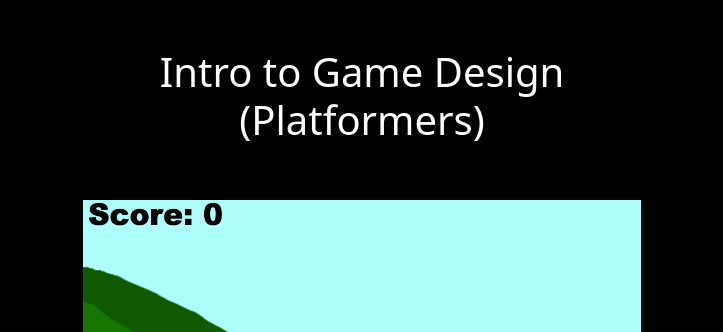
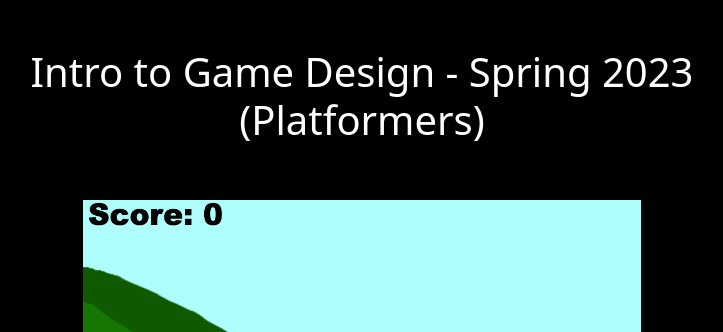
Before and after one commit to areardon0203/GameDesign2023, a plain HTML site: page index.html in a window 1280 px wide. Shown: the top 332 px of the page, without its empty margins (278-1001 px from the left). Drawn offline with nearby package versions, Linux system fonts and the light colour scheme.

Commit message:
spring 2023

```diff
--- a/index.html
+++ b/index.html
@@ -37,7 +37,7 @@
         <!-- Page content-->
         <div class="container">
             <div class="text-center mt-5" style="display:block;color:white;">
-                <h1>Intro to Game Design<br>(Platformers)</h1><br><br>
+                <h1>Intro to Game Design - Spring 2023<br>(Platformers)</h1><br><br>
 
 
 <!--Abe-->
```
